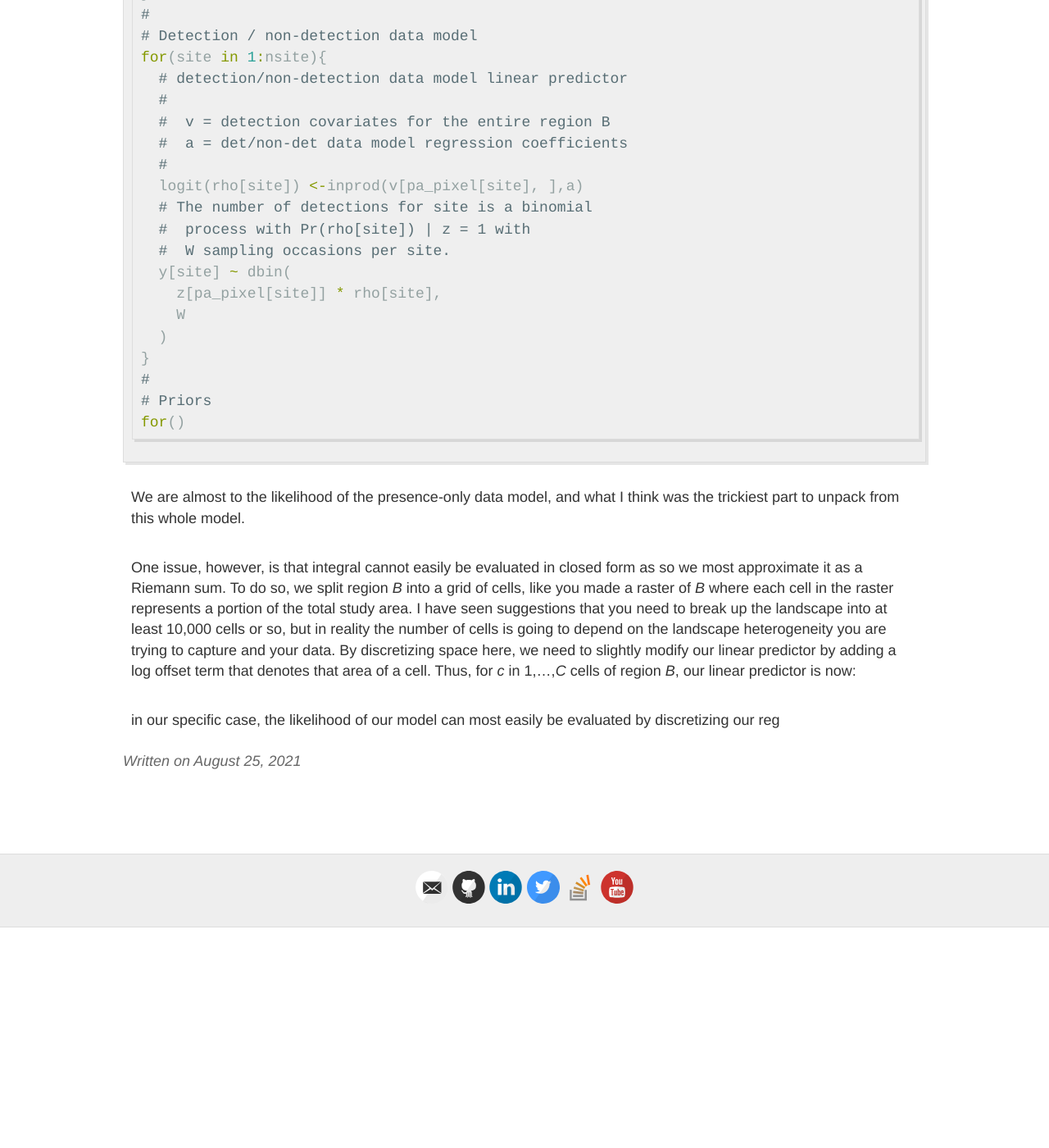
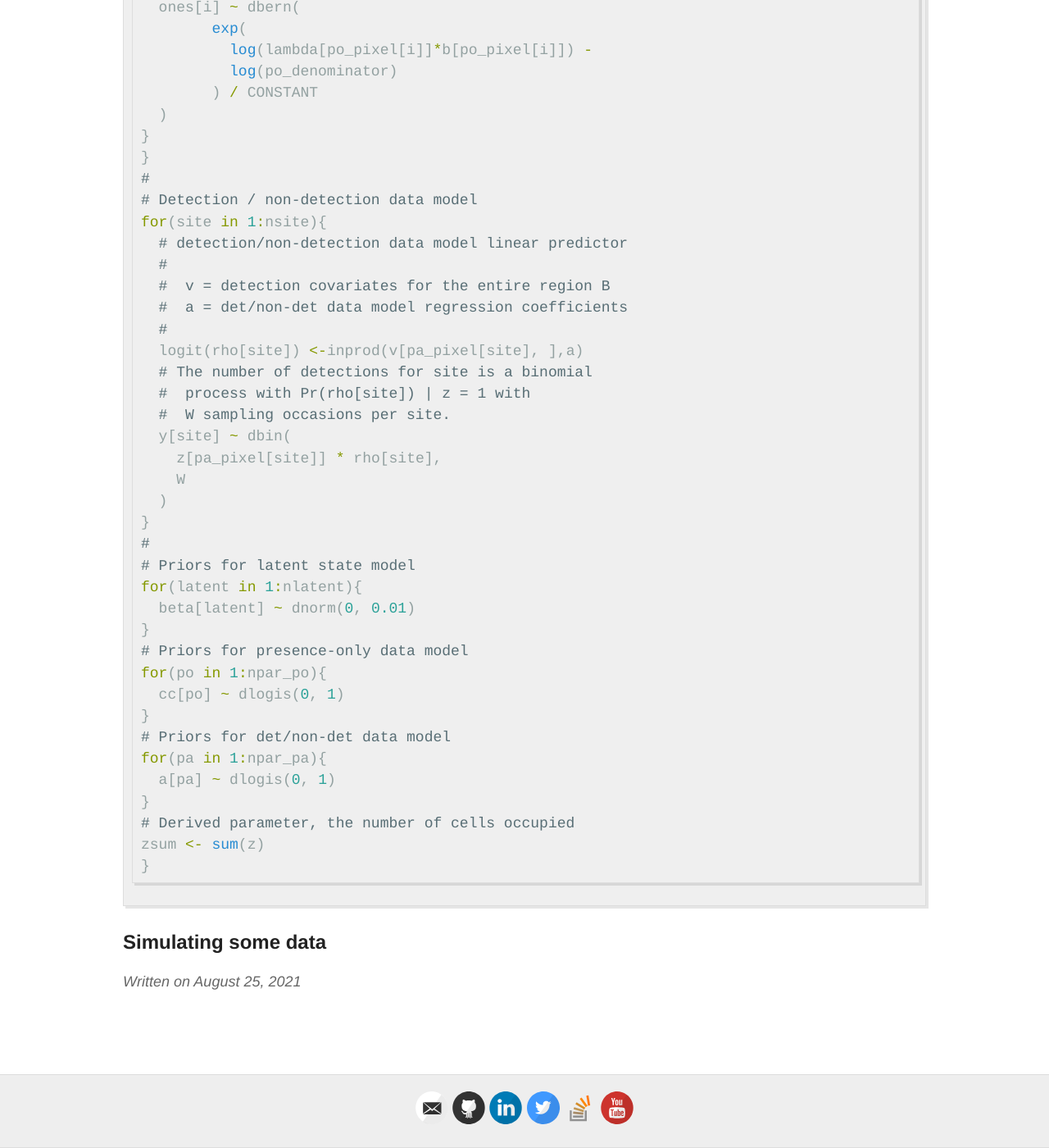
Before and after one commit to mfidino/mfidino.github.io, a Jekyll site: the page built from blog/_posts/2021-8-25-bayesian_integrated_model.md, in a window 1280 px wide and 1400 px high, scrolled down 11920 px. Shown: the whole window at 82% size. Built offline with Jekyll 4.4.1, drawn with Linux system fonts in a browser that asks for light colours; formulas are drawn with MathJax 3; before the commit the page ends 13051 px from its top, so only the background shows below that; some of the changed text lies outside the part shown.

Commit message:
Update 2021-8-25-bayesian_integrated_model.md

````diff
--- a/blog/_posts/2021-8-25-bayesian_integrated_model.md
+++ b/blog/_posts/2021-8-25-bayesian_integrated_model.md
@@ -155,10 +155,11 @@
 2. Incorporating the non-standard likelihood of the presence-only data model.
 
 The first step is not difficult. For the region *B*, all we need to do is break it up into a "sufficiently fine grid" (*sensu* Dorazio 2014) and evaluate the model in each grid cell.
-
 ![A landscape with a grid of cells]({{site.url}}/blog/images/iocm01.jpeg#center)
 
-Discretizing the region, however, means all of the data input into the model needs to be aggregated to the scale of the grid (i.e., the covariates and species data). In our model, let `npixel` be the total number of grid cells on our landscape and `cell_area` be the log area of the gridded cell (we have to include a log offset term into the latent state linear predictor to account for the the gridding we did). The latent state model is then:
+ What is sufficiently fine? I've seen some suggestions that you need at least 10000, but in reality the number of cells is going to depend on the landscape heterogeneity you are trying to capture and your data. For example, a smaller study region roughly the size of a city may not need 10000 grid cells. For example, I've had success with this model splitting Chicago, IL, which is about 606 km<sup>2</sup>, into roughly 2500 500m<sup>2</sup> grid cells. So if you are trying to use this model on your own you may need to do some trial and error to determine what is an appropriate cell count is (i.e., fit the model with different grid cell sizes to see if it has an influence on the parameters in the latent state model).
+
+Discretizing the region, however, means all of the data input into the model needs to be aggregated to the scale of the grid (i.e., the covariates and species data). I'll show you how to do that when I simulate some data. In our model, let `npixel` be the total number of grid cells on our landscape and `cell_area` be the log area of the gridded cell (we have to include a log offset term into the latent state linear predictor to account for the the gridding we did). The latent state model is then:
 
 ```R
 for(pixel in 1:npixel){
@@ -260,7 +261,7 @@
   )
 }
 ```
-Here is all of the model put together, plus some non-informative priors for all the model parameters
+Here is all of the model put together, some non-informative priors for all the model parameters, and a derived parameter to track how many cells the species occupies. You can find this model on [this repository here].
 ```R
 model{
 # Bayesian version of the Koshkina (2017) model.
@@ -329,17 +330,21 @@
   )
 }
 #
-# Priors
-for()
+# Priors for latent state model
+for(latent in 1:nlatent){
+  beta[latent] ~ dnorm(0, 0.01)
+}
+# Priors for presence-only data model
+for(po in 1:npar_po){
+  cc[po] ~ dlogis(0, 1)
+}
+# Priors for det/non-det data model
+for(pa in 1:npar_pa){
+  a[pa] ~ dlogis(0, 1)
+}
+# Derived parameter, the number of cells occupied
+zsum <- sum(z)
+}
 ```
 
-
-We are almost to the likelihood of the presence-only data model, and what I think was the trickiest part to unpack from this whole model.
-
-
-
-
-One issue, however, is that integral cannot easily be evaluated in closed form as so we most approximate it as a Riemann sum. To do so, we split region *B* into a grid of cells, like you made a raster of *B* where each cell in the raster represents a portion of the total study area. I have seen suggestions that you need to break up the landscape into at least 10,000 cells or so, but in reality the number of cells is going to depend on the landscape heterogeneity you are trying to capture and your data. By discretizing space here, we need to slightly modify our linear predictor by adding a log offset term that denotes that area of a cell. Thus, for *c* in 1,...,*C* cells of region *B*, our linear predictor is now:
-
-
- in our specific case, the likelihood of our model can most easily be evaluated by discretizing our reg
+## Simulating some data
````
